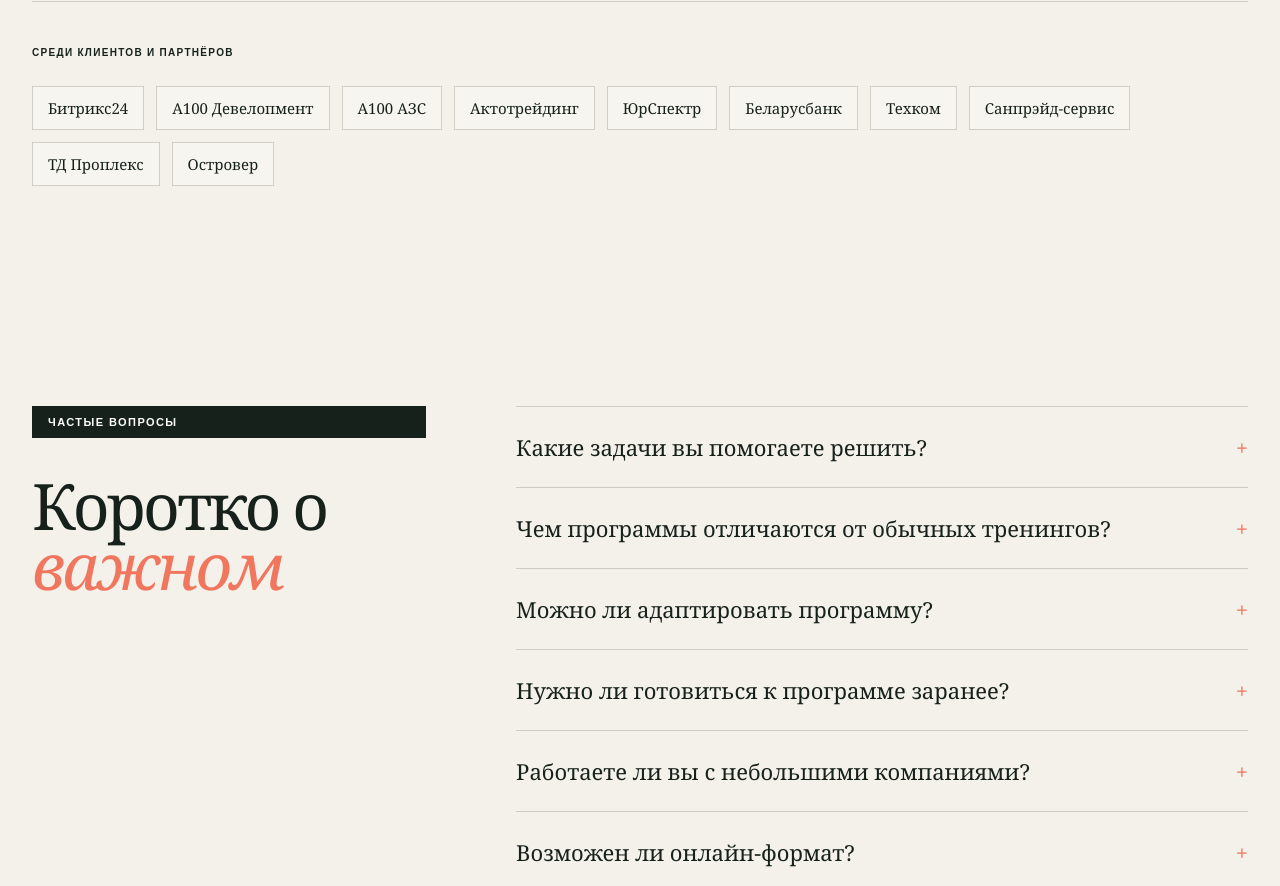
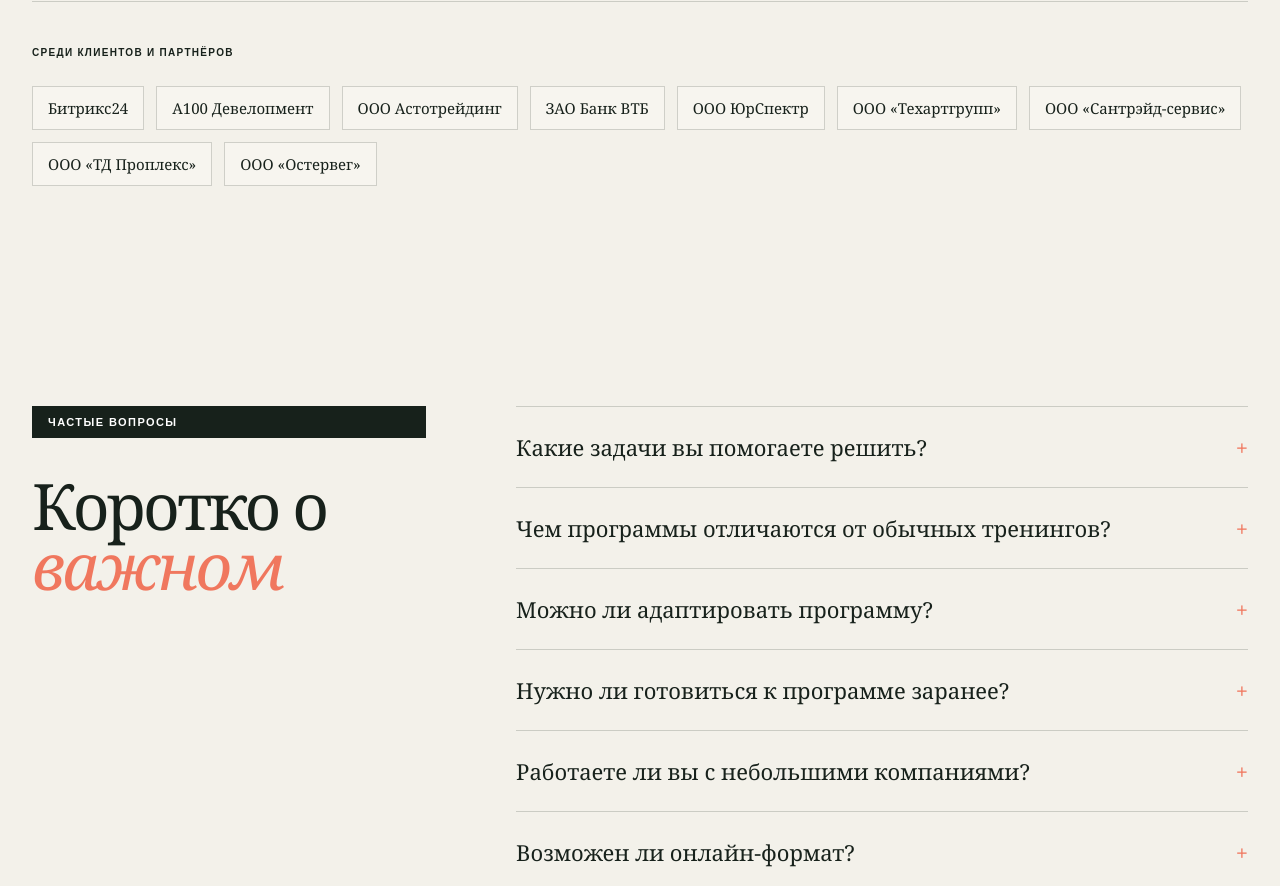
Before and after one commit to L1h0/lending-example, a website: page index.html in a window 1280 px wide. Shown: the part 7398-8284 px from the top of the page. Drawn offline with Linux system fonts and the light colour scheme.

Commit message:
Correct client and partner names

```diff
--- a/index.html
+++ b/index.html
@@ -96,7 +96,7 @@
 
   <section class="gallery shell section reveal"><div class="galleryHead"><p class="eyebrow"><i></i> В работе</p><h2>Живая практика.<br><em>Настоящие команды.</em></h2></div><div class="galleryGrid"><img src="./photos/training.jpg" alt="Бизнес-тренинг"><img src="./photos/conference.jpg" alt="Выступление на конференции"><img src="./photos/stage.jpg" alt="Работа с аудиторией"></div></section>
 
-  <section class="clients shell reveal"><p>Среди клиентов и партнёров</p><div><span>Битрикс24</span><span>A100 Девелопмент</span><span>А100 АЗС</span><span>Актотрейдинг</span><span>ЮрСпектр</span><span>Беларусбанк</span><span>Техком</span><span>Санпрэйд-сервис</span><span>ТД Проплекс</span><span>Островер</span></div></section>
+  <section class="clients shell reveal"><p>Среди клиентов и партнёров</p><div><span>Битрикс24</span><span>А100 Девелопмент</span><span>ООО Астотрейдинг</span><span>ЗАО Банк ВТБ</span><span>ООО ЮрСпектр</span><span>ООО «Техартгрупп»</span><span>ООО «Сантрэйд-сервис»</span><span>ООО «ТД Проплекс»</span><span>ООО «Остервег»</span></div></section>
 
   <section class="faq shell section reveal"><p class="sectionLabel">Частые вопросы</p><h2>Коротко о <em>важном</em></h2><div class="faqList">
     <details><summary>Какие задачи вы помогаете решить?<span>+</span></summary><p>Развитие управленческих компетенций, повышение эффективности командного взаимодействия, подготовка к изменениям, стратегические сессии, развитие лидерства и совершенствование системы управления.</p></details>
```
